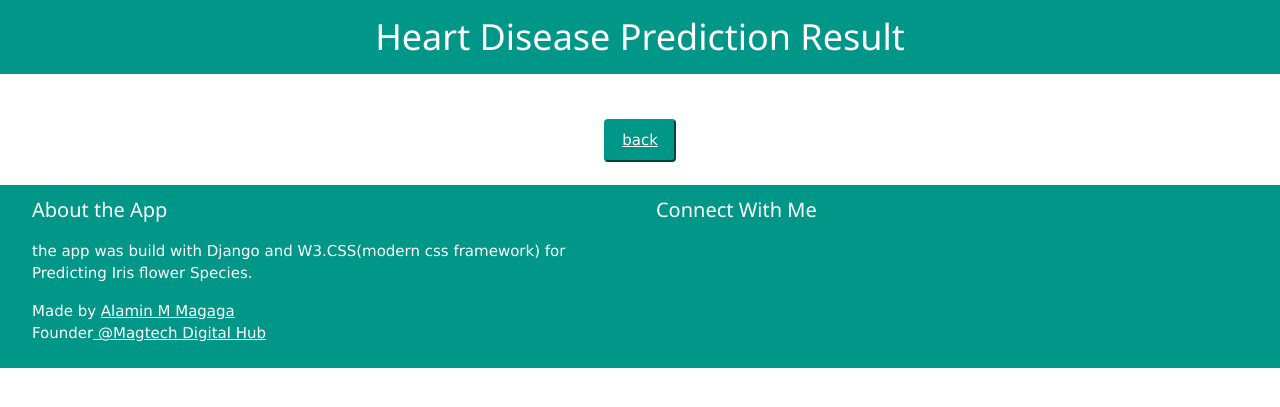
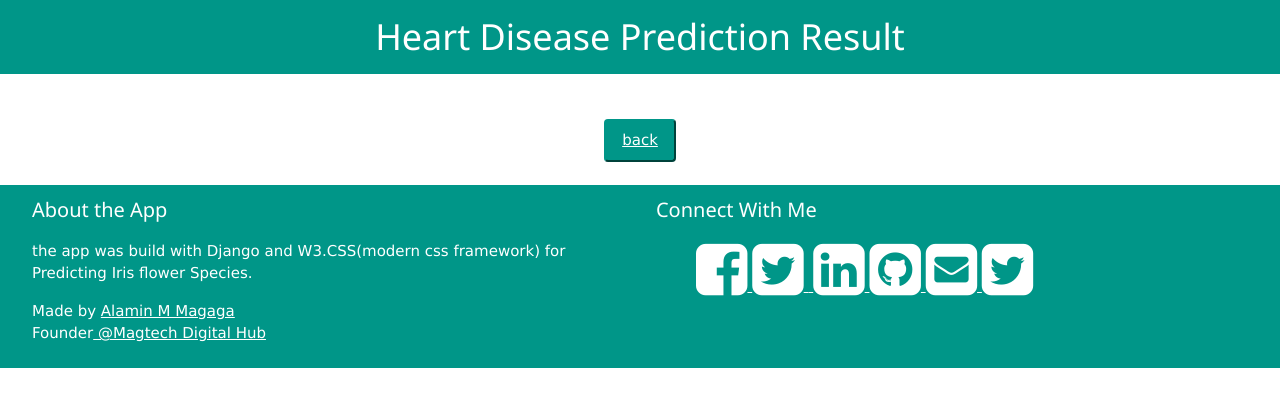
Before and after one commit to alaminmagaga/heart-disease-prediction-dajngo-web-app, a Django app: template templates/result.html in a window 1280 px wide. Shown: the top 407 px of the page. Run offline with Django 4.2, Linux system fonts and the light colour scheme; the template is opened without the code that fills it, so the values that code supplies are empty; some libraries are stand-ins or nearby versions.

Commit message:
Update result.html

```diff
--- a/templates/result.html
+++ b/templates/result.html
@@ -6,6 +6,8 @@
 	<meta name="viewport" content="width=device-width, initial-scale=1">
 	<title>My Django</title>
     <link href="{% static 'w3.css' %}" rel="stylesheet" />
+
+	<link rel="stylesheet" href="http://cdnjs.cloudflare.com/ajax/libs/font-awesome/4.4.0/css/font-awesome.min.css">
 
 </head>
 <body>
@@ -52,25 +54,25 @@ Made by <a  href="https://twitter.com/Alamin_Magaga">Alamin M Magaga</a><br/>
 <br><br>
    </div>
 
-   <div class="w3-half w3-container">
+      <div class="w3-half w3-container">
           <h4 id="C1">Connect With Me</h4>
           <ul>
            <a href="https://web.facebook.com/alaminmusa.magaga" target="_blank" class="white-text">
-            <i class="fa fa-facebook fa-4x"></i>
+            <i class="fa fa-facebook-square fa-4x"></i>
 
           </a>
           <a href="https://www.youtube.com/channel/UCy3KM0QxpZUTgKjXRVID6-A" target="_blank" >
-            <i class="fa fa-youtube-square fa-4x"></i>
+            <i class="fa fa-twitter-square fa-4x"></i>
+
 
           </a>
 
           <a href="alaminmusamagaga.medium.com" target="_blank" class="white-text">
-            <i class="fa fa-medium fa-4x"></i>
+            <i class="fa fa-medium-square fa-4x"></i>
 
           </a>
-
           <a href="https://www.linkedin.com/in/alamin-musa-magaga-8b388118b" target="_blank" class="white-text">
-            <i class="fa fa-linkedin fa-4x"></i>
+            <i class="fa fa-linkedin-square fa-4x"></i>
           </a>
 
           </a>
@@ -78,12 +80,12 @@ Made by <a  href="https://twitter.com/Alamin_Magaga">Alamin M Magaga</a><br/>
             <i class="fa fa-github-square fa-4x"></i>
           </a>
 
-          <a href="Alaminmusamagaga@mail.com" target="_blank" class="white-text">
-            <i class="fa fa-envelope fa-4x"></i>
+          <a href="alaminmusamagaga@mail.com" target="_blank" class="white-text">
+            <i class="fa fa-envelope-square fa-4x"></i>
 
           </a>
           <a href="https://twitter.com/Alamin_Magaga" target="_blank" class="white-text">
-            <i class="fa fa-twitter fa-4x"></i>
+            <i class="fa fa-twitter-square fa-4x"></i>
 
           </a>
 
```
